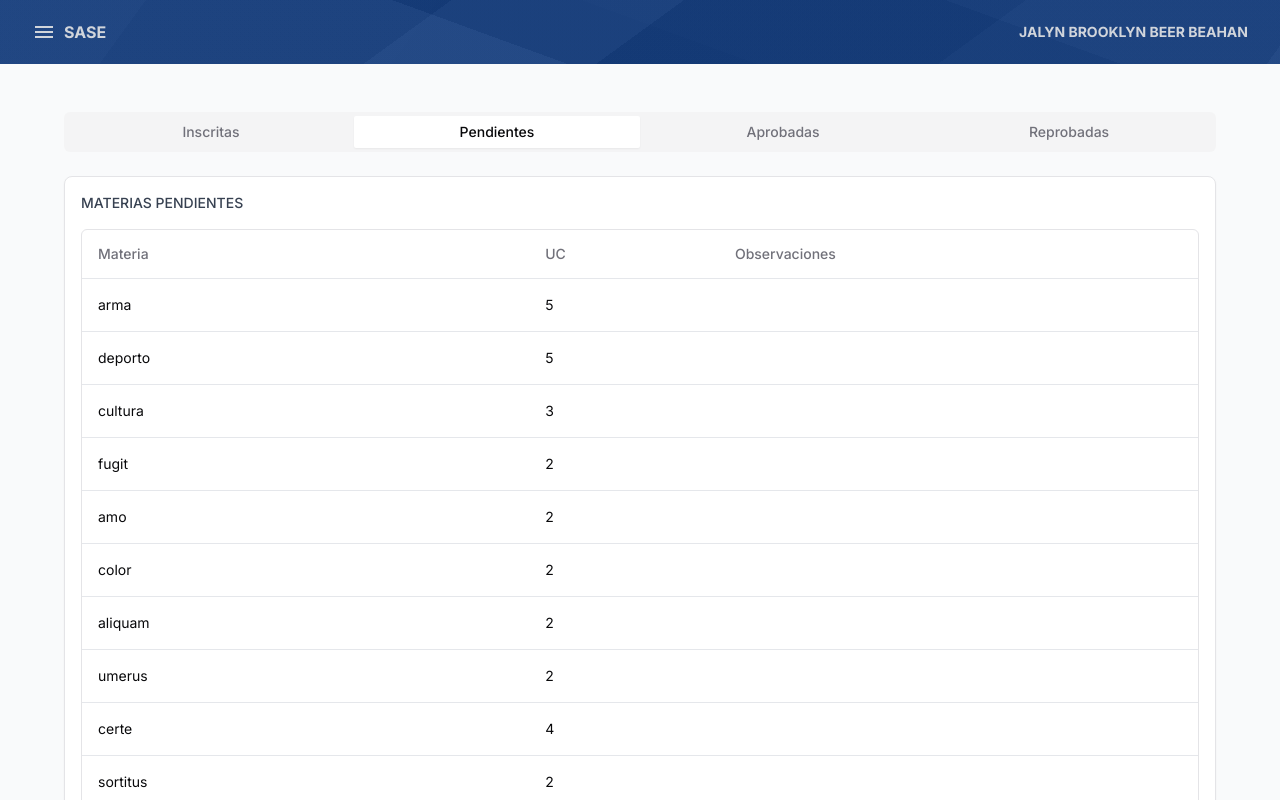
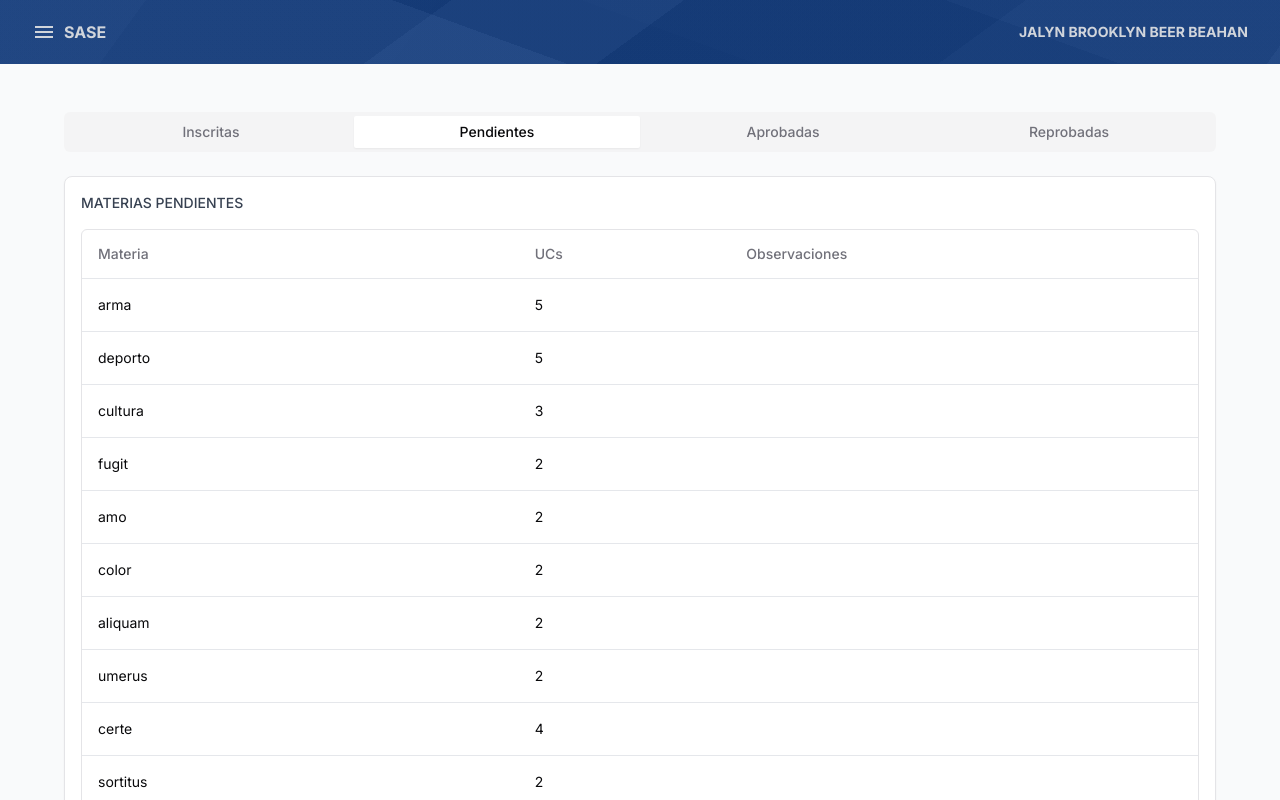
Before and after one commit to Gabo-div/uneg-sase-frontend, a Next.js app: page /dashboard/courses in a window 1280 px wide. Built offline with nearby package versions, Linux system fonts and the light colour scheme.

Commit message:
fix(app): Cambio de UC a UCs en pagina courses

```diff
--- a/src/app/dashboard/courses/page.tsx
+++ b/src/app/dashboard/courses/page.tsx
@@ -45,7 +45,7 @@ export default async function Courses() {
               <TableRow>
                 <TableHead>Materia</TableHead>
                 <TableHead>Sección</TableHead>
-                <TableHead>UC</TableHead>
+                <TableHead>UCs</TableHead>
                 <TableHead>Profesor</TableHead>
               </TableRow>
             </TableHeader>
@@ -73,7 +73,7 @@ export default async function Courses() {
             <TableHeader>
               <TableRow>
                 <TableHead>Materia</TableHead>
-                <TableHead>UC</TableHead>
+                <TableHead>UCs</TableHead>
                 <TableHead>Observaciones</TableHead>
               </TableRow>
             </TableHeader>
@@ -101,7 +101,7 @@ export default async function Courses() {
             <TableHeader>
               <TableRow>
                 <TableHead>Materia</TableHead>
-                <TableHead>UC</TableHead>
+                <TableHead>UCs</TableHead>
                 <TableHead>Nota</TableHead>
               </TableRow>
             </TableHeader>
@@ -130,7 +130,7 @@ export default async function Courses() {
             <TableHeader>
               <TableRow>
                 <TableHead>Materia</TableHead>
-                <TableHead>UC</TableHead>
+                <TableHead>UCs</TableHead>
                 <TableHead>Veces</TableHead>
                 <TableHead>Pendiente</TableHead>
               </TableRow>
```
